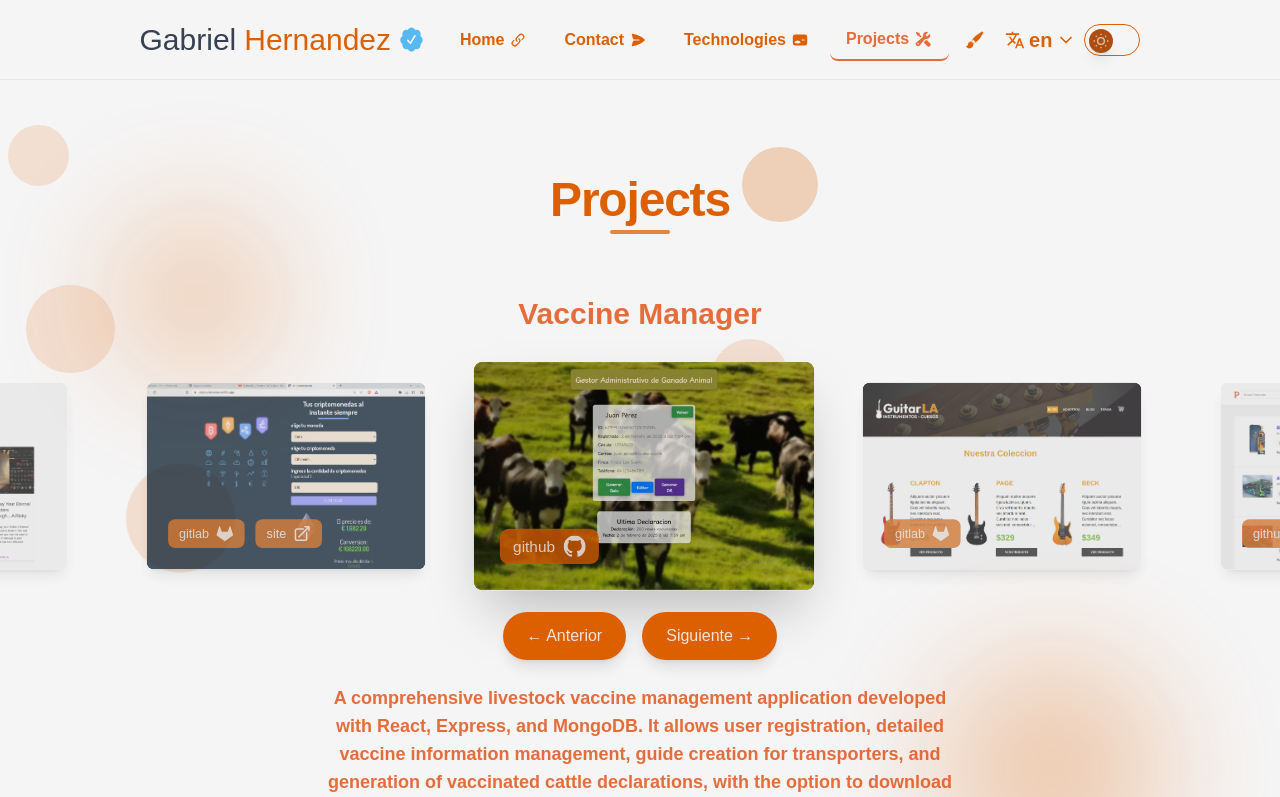
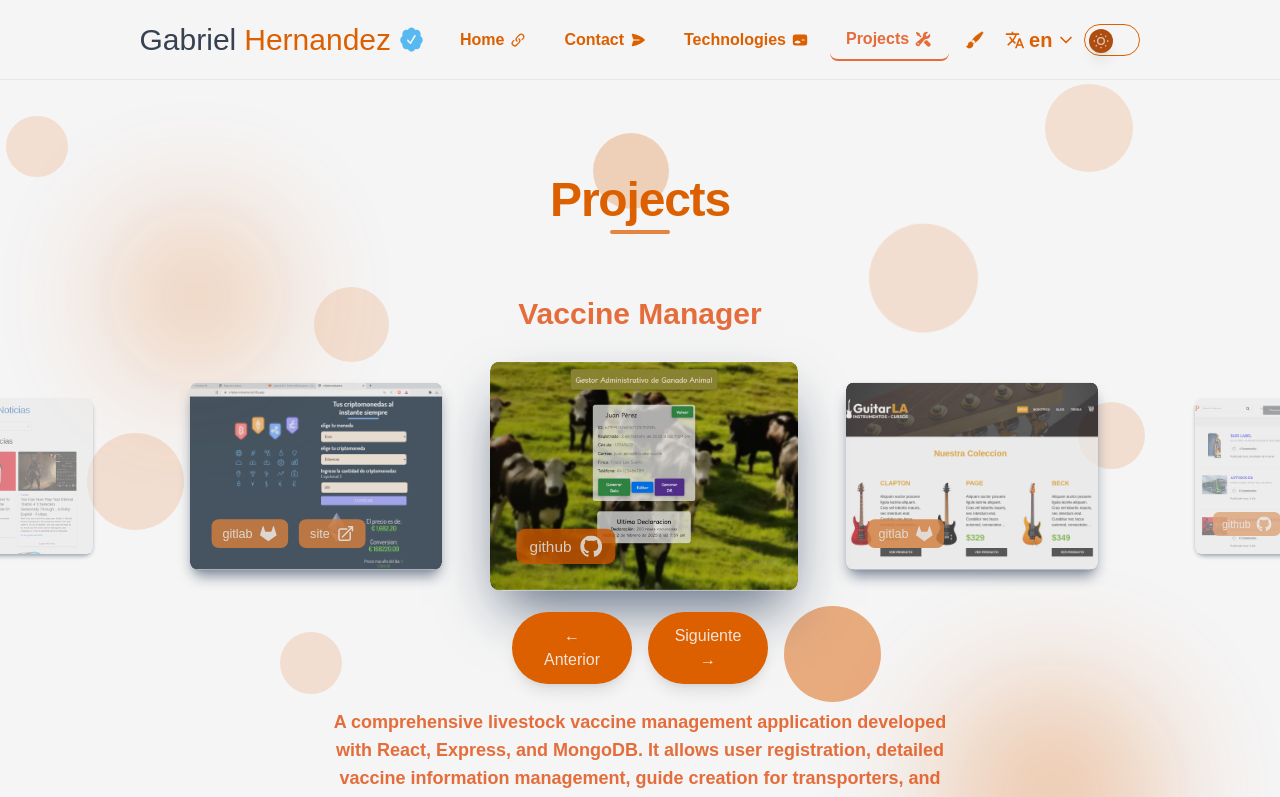
Before and after one commit to Gabrel32/Portafolios_web, a Next.js app: page /Proyectos in a window 1280 px wide. Shown: the top 797 px of the page. Built offline with nearby package versions, Linux system fonts and the light colour scheme; a web font is replaced by a local one.

Commit message:
carrusel corregido

```diff
--- a/components/Carrusel.jsx
+++ b/components/Carrusel.jsx
@@ -3,105 +3,76 @@ import Proyecto from './Proyecto';
 import Spinner from './Spinner';
 
 const Carousel = ({ items }) => {
-  const [currentIndex, setCurrentIndex] = useState(2); // Índice inicial ajustado
+  const [currentIndex, setCurrentIndex] = useState(0);
   const [isLoaded, setIsLoaded] = useState(false);
-  const [transition, setTransition] = useState(true);
-  const [itemDimensions, setItemDimensions] = useState({ width: 300, margin: 8 });
+  const [isTransitioning, setIsTransitioning] = useState(true);
+  const [itemDimensions, setItemDimensions] = useState({ width: 320, margin: 8 });
   const containerRef = useRef(null);
-  const itemRef = useRef(null);
   const trackRef = useRef(null);
 
-  const extendedItems = items
-    ? [
-        { ...items[items.length - 2], id: 'clone-second-last' }, // Clon del penúltimo
-        { ...items[items.length - 1], id: 'clone-last' }, // Clon del último
-        ...items,
-        { ...items[0], id: 'clone-first' }, // Clon del primero
-        { ...items[1], id: 'clone-second' }, // Clon del segundo
-      ]
-    : [];
+  const totalItems = items.length;
+  const extendedItems = [...items, ...items, ...items]; // 🔹 Duplicamos elementos para efecto infinito
+  const virtualIndex = currentIndex + totalItems; // 🔹 Posicionamos en el centro del array extendido
 
   useEffect(() => {
-    if (items) setIsLoaded(true);
+    if (items.length) setIsLoaded(true);
   }, [items]);
 
-  // Medir dimensiones responsivas
   useEffect(() => {
     const updateDimensions = () => {
-      if (itemRef.current && containerRef.current) {
-        const containerStyle = window.getComputedStyle(containerRef.current);
-        const itemStyle = window.getComputedStyle(itemRef.current);
-        const isMobile = containerRef.current.offsetWidth < 1024;
-
-        const containerPadding = parseInt(containerStyle.paddingLeft) + parseInt(containerStyle.paddingRight);
-
+      if (containerRef.current) {
+        const containerWidth = containerRef.current.offsetWidth;
+        const isMobile = containerWidth < 1024;
         setItemDimensions({
-          width: isMobile ? 350 : 500,
-          margin: isMobile ? parseInt(itemStyle.marginLeft) + parseInt(itemStyle.marginRight) : 60, // Aumentar margen
-          containerPadding: containerPadding,
+          width: isMobile ? 350 : 320,
+          margin: isMobile ? 8 : 40,
         });
       }
     };
 
-    const timeoutId = setTimeout(updateDimensions, 50);
     window.addEventListener('resize', updateDimensions);
-
-    return () => {
-      window.removeEventListener('resize', updateDimensions);
-      clearTimeout(timeoutId);
-    };
-  }, [items]);
+    updateDimensions();
+    return () => window.removeEventListener('resize', updateDimensions);
+  }, []);
 
   const handleNavigation = (direction) => {
-    setTransition(true);
-    setCurrentIndex((prev) => (direction === 'next' ? prev + 1 : prev - 1));
+    setIsTransitioning(true);
+    setTimeout(() => {
+      setCurrentIndex((prev) => (direction === 'next' ? prev + 1 : prev - 1));
+    }, 100);
   };
 
-  // Función para manejar el clic en un ítem
-  const handleItemClick = (index) => {
-    setTransition(true);
-    setCurrentIndex(index);
+  // Manejar el reinicio del carrusel con una animación más fluida
+  useEffect(() => {
+    if (currentIndex === -1 || currentIndex === totalItems) {
+      const newIndex = currentIndex === -1 ? totalItems - 1 : 0;
+
+      setTimeout(() => {
+        setIsTransitioning(false);
+        setCurrentIndex(newIndex);
+
+        requestAnimationFrame(() => {
+          requestAnimationFrame(() => setIsTransitioning(true));
+        });
+      }, 300); // Duración de la animación de transición normal
+    }
+  }, [currentIndex, totalItems]);
+
+  const getTranslateX = () => {
+    if (!containerRef.current) return 0;
+    const itemTotalWidth = itemDimensions.width + itemDimensions.margin;
+    const containerWidth = containerRef.current.offsetWidth;
+    const centerOffset = (containerWidth - itemDimensions.width) / 2;
+    return -virtualIndex * itemTotalWidth + centerOffset;
   };
 
-  // Reinicio suave del carrusel
+  // Asegurarnos de que el cálculo del translateX se realice después de que las dimensiones estén disponibles
   useEffect(() => {
-    const track = trackRef.current;
-
-    if (currentIndex === extendedItems.length - 2) {
-      setTimeout(() => {
-        setTransition(false); // Desactiva la transición
-        track.style.transition = 'none'; // Desactiva la transición CSS
-        track.style.transform = `translateX(${getTranslateX(2)}px)`; // Mueve el carrusel al inicio
-        setCurrentIndex(2); // Actualiza el índice
-        setTimeout(() => {
-          track.style.transition = 'transform 0.3s cubic-bezier(0.4, 0, 0.2, 1)'; // Reactiva la transición
-          setTransition(true);
-        }, 50);
-      }, 300);
+    if (isLoaded && containerRef.current) {
+      const initialTranslateX = getTranslateX();
+      trackRef.current.style.transform = `translateX(${initialTranslateX}px)`;
     }
-    if (currentIndex === 1) {
-      setTimeout(() => {
-        setTransition(false); // Desactiva la transición
-        track.style.transition = 'none'; // Desactiva la transición CSS
-        track.style.transform = `translateX(${getTranslateX(extendedItems.length - 3)}px)`; // Mueve el carrusel al final
-        setCurrentIndex(extendedItems.length - 3); // Actualiza el índice
-        setTimeout(() => {
-          track.style.transition = 'transform 0.3s cubic-bezier(0.4, 0, 0.2, 1)'; // Reactiva la transición
-          setTransition(true);
-        }, 50);
-      }, 300);
-    }
-  }, [currentIndex]);
-
-  const getTranslateX = (index = currentIndex) => {
-    if (!containerRef.current) return 0;
-
-    const itemTotalWidth = itemDimensions.width + itemDimensions.margin;
-    const containerWidth = containerRef.current.offsetWidth - itemDimensions.containerPadding;
-    const centerOffset = (containerWidth - itemDimensions.width) / 2;
-
-    return -index * itemTotalWidth + centerOffset;
-  };
+  }, [isLoaded, itemDimensions]);
 
   if (!isLoaded) return <Spinner />;
 
@@ -109,7 +80,7 @@ const Carousel = ({ items }) => {
     <div className="carousel-container w-full max-w-[1300px] mx-auto py-10" ref={containerRef}>
       <div className="item-name-container text-center mb-10 transition-opacity duration-300">
         <h2 className="text-3xl font-bold text-colorLetters">
-          {extendedItems[currentIndex]?.Nombre}
+          {items[currentIndex]?.Nombre}
         </h2>
       </div>
 
@@ -118,32 +89,31 @@ const Carousel = ({ items }) => {
         ref={trackRef}
         style={{
           transform: `translateX(${getTranslateX()}px)`,
-          transition: transition ? 'transform 0.3s cubic-bezier(0.4, 0, 0.2, 1)' : 'none',
+          transition: isTransitioning ? 'transform 0.3s ease-in-out' : 'none',
         }}
       >
         {extendedItems.map((item, index) => {
-          const isCenter = index === currentIndex;
-          const isLeft = index === currentIndex - 1 || index === currentIndex - 2;
-          const isRight = index === currentIndex + 1 || index === currentIndex + 2;
+          const realIndex = index % totalItems; // 🔹 Calcula el índice real en el array original
+          const isCenter = realIndex === currentIndex;
+          const isLeft = realIndex === (currentIndex - 1 + totalItems) % totalItems;
+          const isRight = realIndex === (currentIndex + 1) % totalItems;
 
           return (
             <div
               key={`${item.id}-${index}`}
-              ref={index === 2 ? itemRef : null} // Referencia al elemento central
-              className="carousel-item flex-shrink-0 mx-2 lg:mx-6" // Aumentar margen
+              className="carousel-item flex-shrink-0 mx-2 lg:mx-6"
               style={{
                 width: `${itemDimensions.width}px`,
                 margin: `0 ${itemDimensions.margin / 2}px`,
               }}
-              onClick={() => handleItemClick(index)} // Manejador de clic
             >
               <div
-                className={`transition-all duration-300 relative mx-5 h-full ${
+                className={`transition-all duration-300 relative mx-5 h-full shadow-slate-500 ${
                   isCenter
-                    ? 'scale-110 opacity-100 shadow-2xl' // Elemento central más grande
+                    ? 'scale-110 opacity-100 shadow-2xl shadow-slate-500 '
                     : isLeft || isRight
-                    ? 'scale-90 opacity-75 shadow-lg' // Elementos secundarios más pequeños
-                    : 'scale-75 opacity-50 shadow-md' // Elementos más alejados
+                    ? 'scale-90 opacity-75 shadow-lg'
+                    : 'scale-75 opacity-50 shadow-md'
                 } rounded-xl transform transition-transform duration-300 hover:-translate-y-2 cursor-pointer `}
               >
                 <Proyecto e={item} />
@@ -157,13 +127,13 @@ const Carousel = ({ items }) => {
         <div className="controls flex justify-center gap-4 w-full">
           <button
             onClick={() => handleNavigation('prev')}
-            className="btn_base btn-efecto px-6 py-3 bg-custom-brown text-whiteSnow rounded-full shadow-lg hover:bg-custom-brown-dark hover:shadow-xl transition-all duration-300"
+            className="btn_base btn-efecto px-6 py-3 max-w-[120px] bg-custom-brown text-whiteSnow rounded-full shadow-lg hover:bg-custom-brown-dark transition-all duration-300"
           >
             ← Anterior
           </button>
           <button
             onClick={() => handleNavigation('next')}
-            className="btn_base btn-efecto px-6 py-3 bg-custom-brown text-whiteSnow rounded-full shadow-lg hover:bg-custom-brown-dark hover:shadow-xl transition-all duration-300"
+            className="btn_base btn-efecto px-6 py-3 max-w-[120px] bg-custom-brown text-whiteSnow rounded-full shadow-lg hover:bg-custom-brown-dark transition-all duration-300"
           >
             Siguiente →
           </button>
@@ -171,7 +141,7 @@ const Carousel = ({ items }) => {
 
         <div className="description-container text-center transition-opacity duration-300">
           <p className="text-lg text-colorLetters max-w-2xl mx-auto px-4 font-bold">
-            {extendedItems[currentIndex]?.parrafo}
+            {items[currentIndex]?.parrafo}
           </p>
         </div>
       </div>
--- a/components/ContactForm.jsx
+++ b/components/ContactForm.jsx
@@ -208,8 +208,8 @@ export default function ContactForm({ setSuccess, setError }) {
           className={`w-full px-4 py-3 h-32 bg-transparent border text-colorLetters  ${
             errors.message ? "border-red-500" : "border-custom-brown"
           } rounded-lg resize-none cursor-default focus:outline-none focus:border-custom-brown transition-all scrollbar-thin scrollbar-thumb-custom-brown scrollbar-track-colorLetters dark:scrollbar-track-completColor placeholder-gray-400`}
-          disabled={loading}
-          readOnly
+          // disabled={loading}
+          // readOnly
         />
         <div className="absolute -bottom-5 h-5">
           {errors.message && (
--- a/pages/Proyectos.jsx
+++ b/pages/Proyectos.jsx
@@ -21,7 +21,7 @@ const Proyectos = ({ className, ...props }) => {
   return (
     <Layout pagina={t('header.nav.projects')}>
       <BackBurble
-        particleDensity={10} // Reducir densidad de partículas
+        particleDensity={20} // Reducir densidad de partículas
         bubbleColors={['bg-custom-brown', 'bg-secundary']}
         center={true}
         showLine={false}
--- a/pages/SobreMi.jsx
+++ b/pages/SobreMi.jsx
@@ -38,7 +38,7 @@ const TechnologyCard = React.memo(({ tech, index }) => {
   return (
     <li
       key={`${tech.id}_${index}`}
-      className={`group flex flex-col items-center p-3 md:p-4 backdrop-blur-xl rounded-2xl border border-custom-brown shadow-md shadow-secondary hover:shadow-custom-brown transition-all duration-500 hover:-translate-y-1 animate-cardPop cursor-pointer ${
+      className={`group flex flex-col items-center p-3 md:p-4 backdrop-blur-xl rounded-2xl border border-custom-brown shadow-md shadow-secondary hover:shadow-custom-brown transition-all duration-500 hover:-translate-y-1 animate-cardPop cursor-pointer select-none ${
         isClicked ? "scale-95" : "scale-100"
       }`}
       style={{ animationDelay: `${index * 0.1}s` }}
--- a/styles/globals.css
+++ b/styles/globals.css
@@ -110,7 +110,7 @@
   --completColor: #3a1818;    /* Azul noche */
   --beige-50: #1E272C;        /* Negro azulado */
   --accent: #9b2a13;          /* Dorado vibrante */
-  --colorLetters: #924428;
+  --colorLetters: #e26254;
 }
 
 
```
